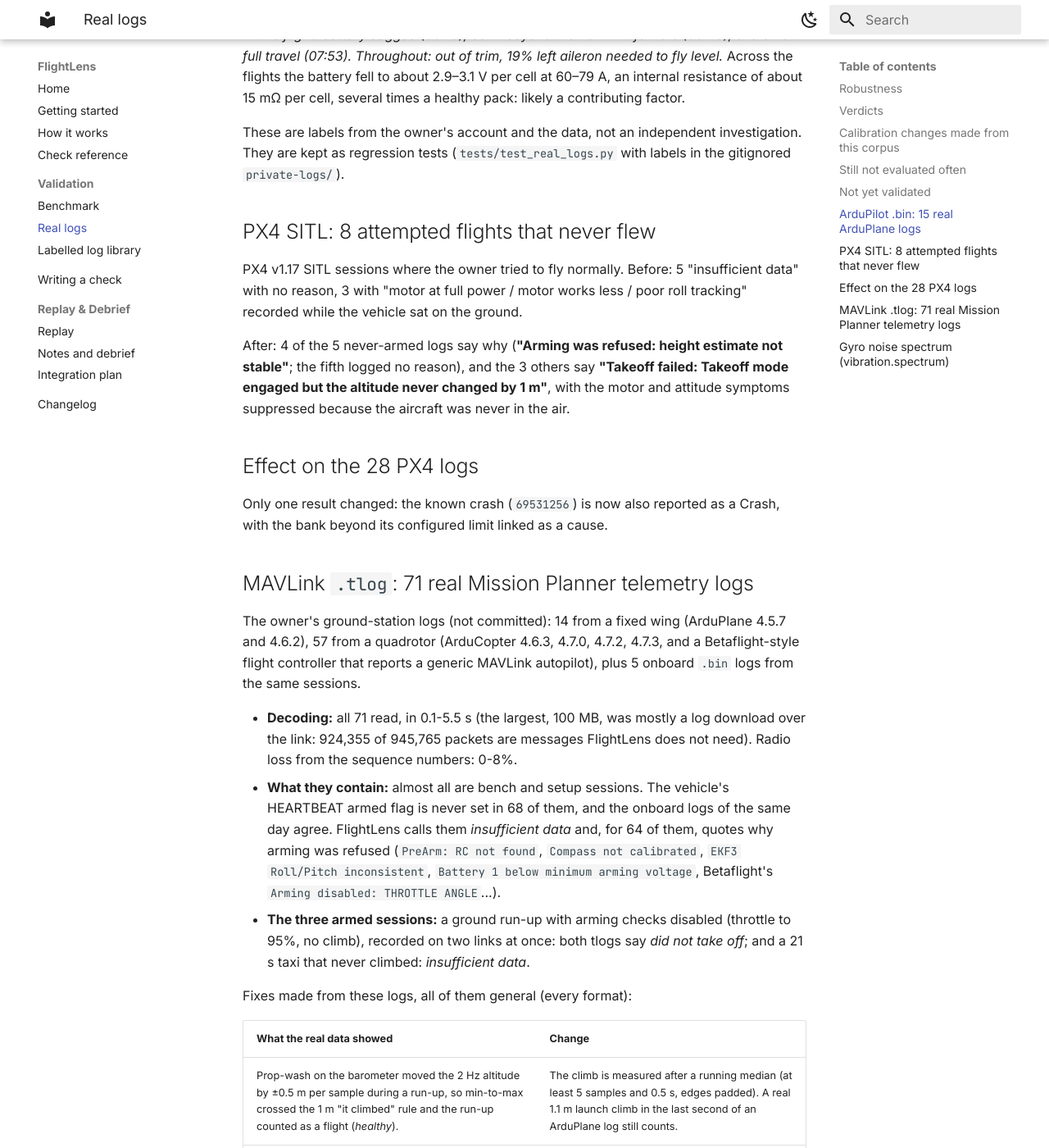
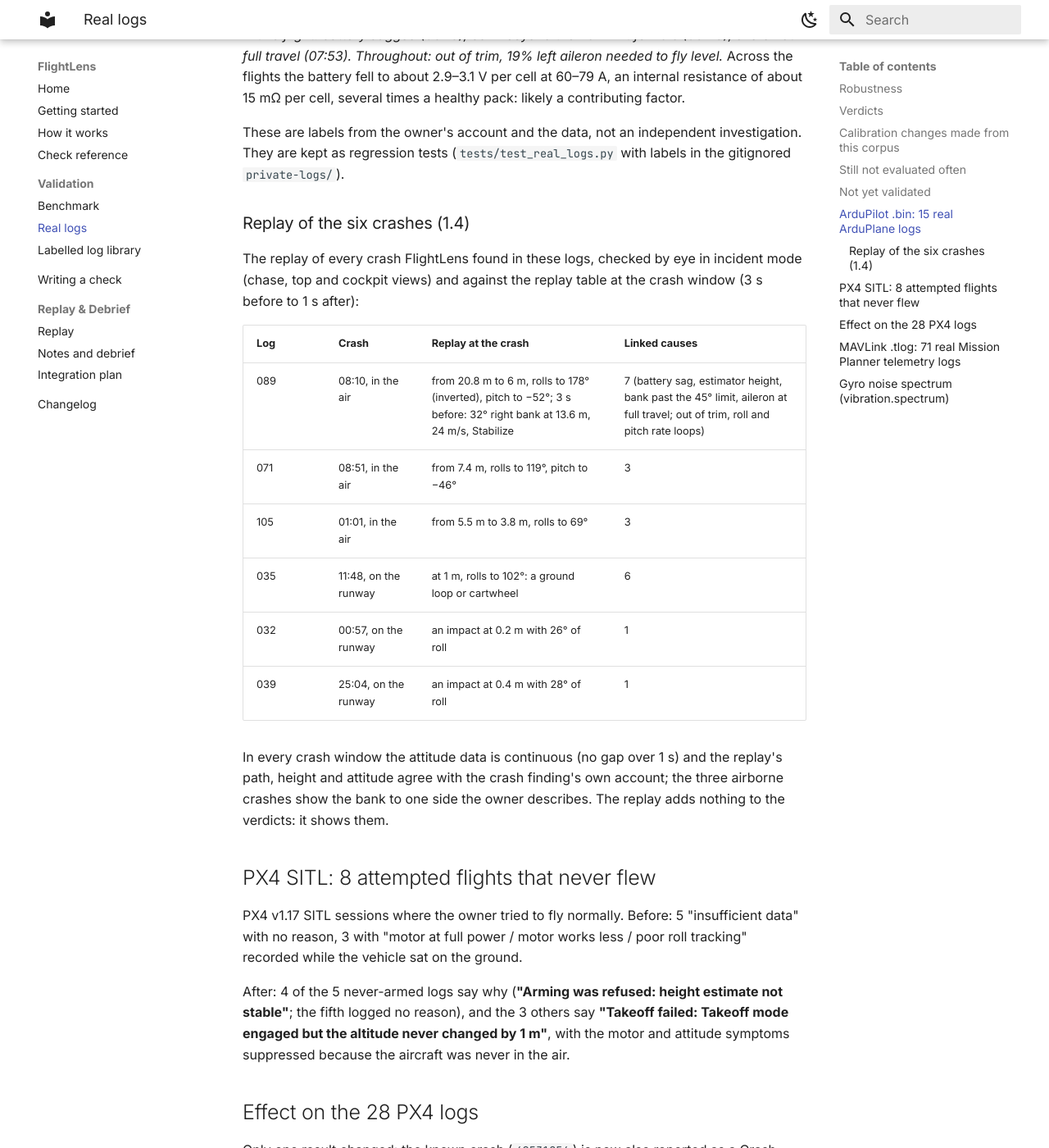
Before and after one commit to naol-zewdie/flightlens-flight-log-analyzer, an MkDocs documentation site: the page built from docs/real-log-results.md, in a window 1280 px wide and 1400 px high, scrolled down 3274 px. Shown: the whole window at 82% size. Built offline with MkDocs 1.6.1 and Material for MkDocs 9.7.7, drawn with Linux system fonts in a browser that asks for light colours.

Commit message:
1.4 docs: incident mode, two-flight replay, real crash replays; plan ticked
Co-Authored-By: Claude Opus 5.5 <noreply@anthropic.com>

```diff
--- a/docs/real-log-results.md
+++ b/docs/real-log-results.md
@@ -95,6 +95,26 @@ These are labels from the owner's account and the data, not an independent
 investigation. They are kept as regression tests (`tests/test_real_logs.py` with
 labels in the gitignored `private-logs/`).
 
+### Replay of the six crashes (1.4)
+
+The replay of every crash FlightLens found in these logs, checked by eye in
+incident mode (chase, top and cockpit views) and against the replay table at
+the crash window (3 s before to 1 s after):
+
+| Log | Crash | Replay at the crash | Linked causes |
+|---|---|---|---|
+| 089 | 08:10, in the air | from 20.8 m to 6 m, rolls to 178° (inverted), pitch to −52°; 3 s before: 32° right bank at 13.6 m, 24 m/s, Stabilize | 7 (battery sag, estimator height, bank past the 45° limit, aileron at full travel; out of trim, roll and pitch rate loops) |
+| 071 | 08:51, in the air | from 7.4 m, rolls to 119°, pitch to −46° | 3 |
+| 105 | 01:01, in the air | from 5.5 m to 3.8 m, rolls to 69° | 3 |
+| 035 | 11:48, on the runway | at 1 m, rolls to 102°: a ground loop or cartwheel | 6 |
+| 032 | 00:57, on the runway | an impact at 0.2 m with 26° of roll | 1 |
+| 039 | 25:04, on the runway | an impact at 0.4 m with 28° of roll | 1 |
+
+In every crash window the attitude data is continuous (no gap over 1 s) and
+the replay's path, height and attitude agree with the crash finding's own
+account; the three airborne crashes show the bank to one side the owner
+describes. The replay adds nothing to the verdicts: it shows them.
+
 ## PX4 SITL: 8 attempted flights that never flew
 
 PX4 v1.17 SITL sessions where the owner tried to fly normally. Before: 5
```
Also changed, not shown: CHANGELOG.md (+14 -0 lines), README.md (+1 -1 lines), docs/replay.md (+19 -0 lines), docs/replay/integration-plan.md (+11 -6 lines).
